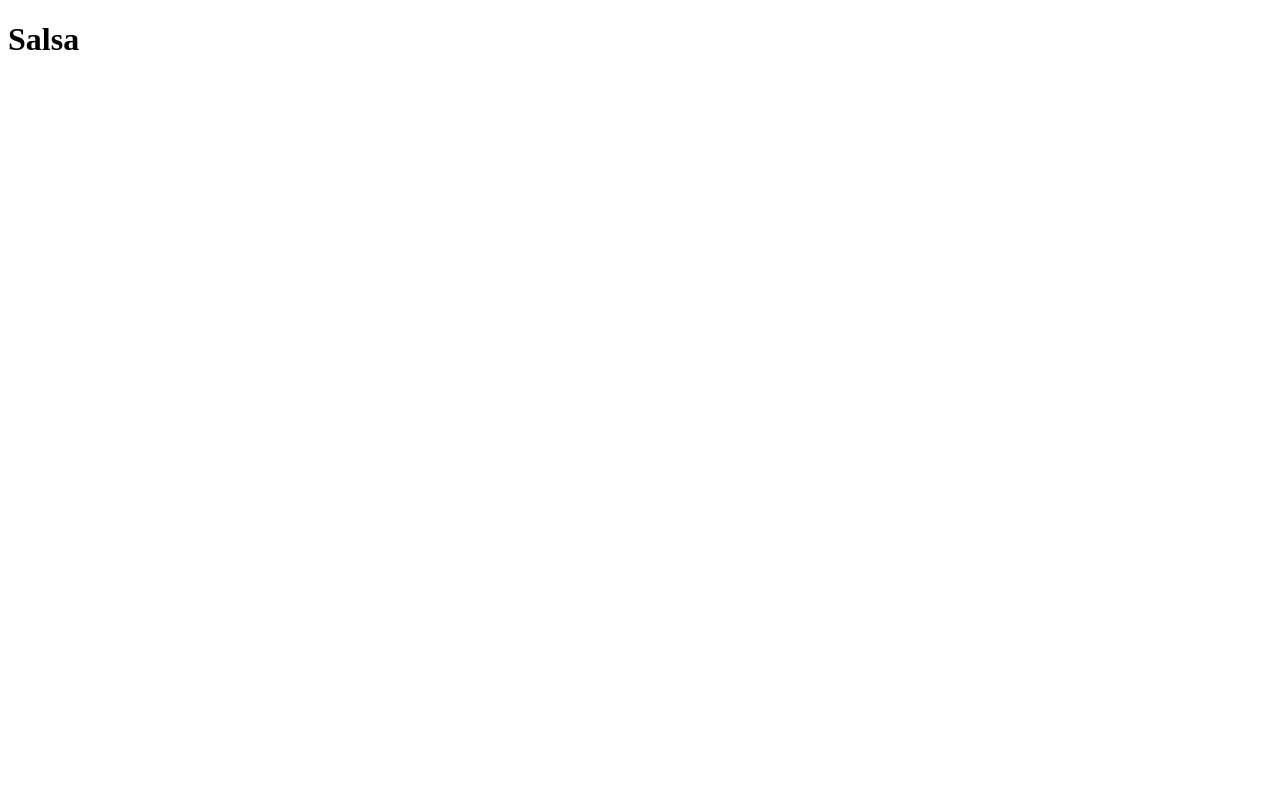
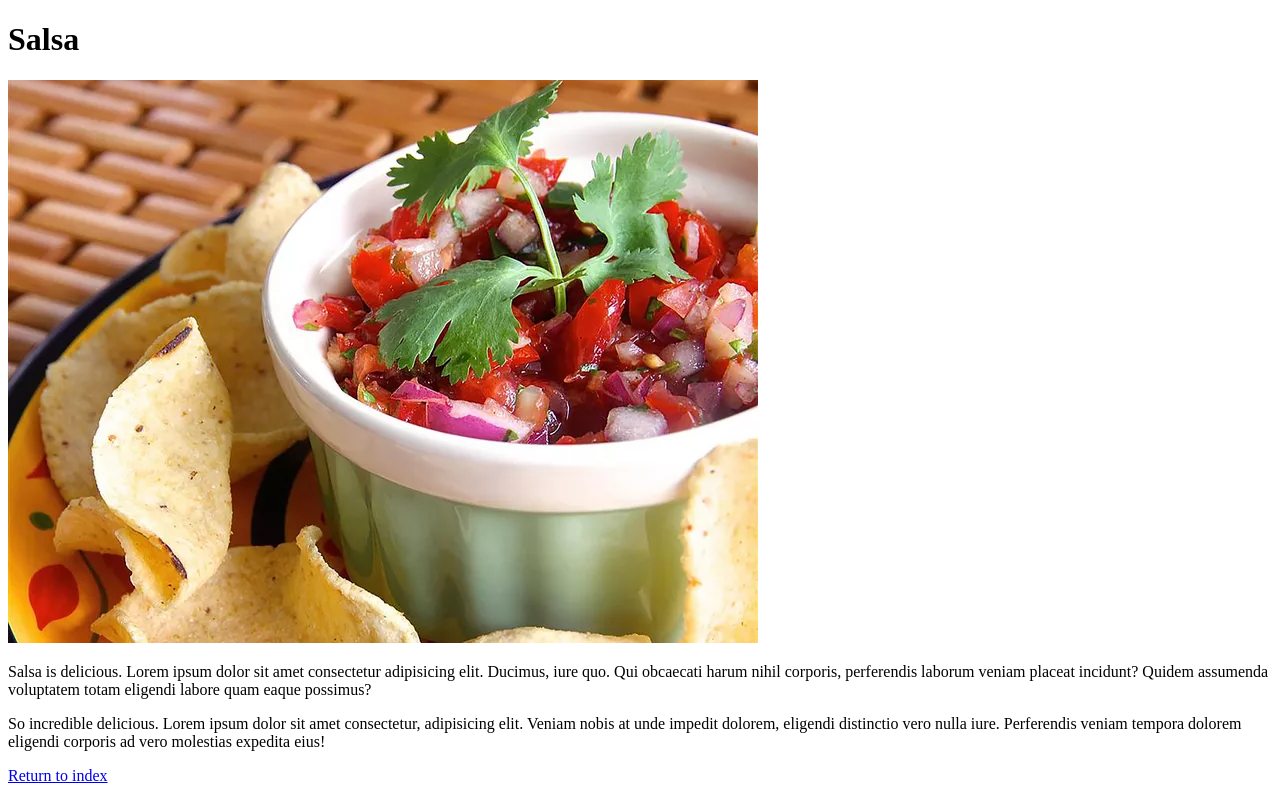
Before and after one commit to zimzamzo/odin-recipes, a plain HTML site: page recipes/salsa.html in a window 1280 px wide. Drawn offline with Linux system fonts and the light colour scheme.

Commit message:
Add first details to salsa recipe and image

```diff
--- a/recipes/salsa.html
+++ b/recipes/salsa.html
@@ -8,5 +8,9 @@
 
     <body>
         <h1>Salsa</h1>
+        <img src="./salsa.webp" alt="Image of salsa.">
+        <p>Salsa is delicious. Lorem ipsum dolor sit amet consectetur adipisicing elit. Ducimus, iure quo. Qui obcaecati harum nihil corporis, perferendis laborum veniam placeat incidunt? Quidem assumenda voluptatem totam eligendi labore quam eaque possimus?</p>
+        <p>So incredible delicious. Lorem ipsum dolor sit amet consectetur, adipisicing elit. Veniam nobis at unde impedit dolorem, eligendi distinctio vero nulla iure. Perferendis veniam tempora dolorem eligendi corporis ad vero molestias expedita eius!</p>
+        <a href="../index.html">Return to index</a>
     </body>
 </html>
```
Also changed, not shown: index.html (+1 -1 lines), recipes/salsa.webp (added).
